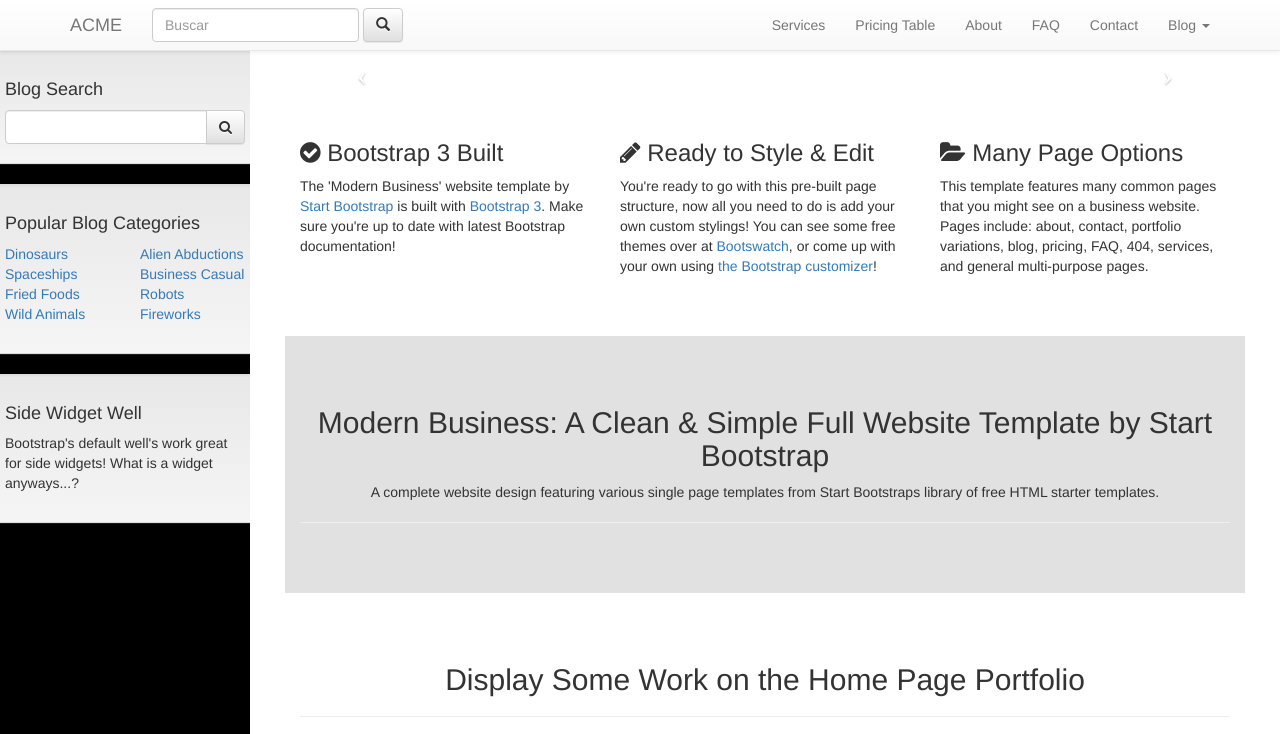
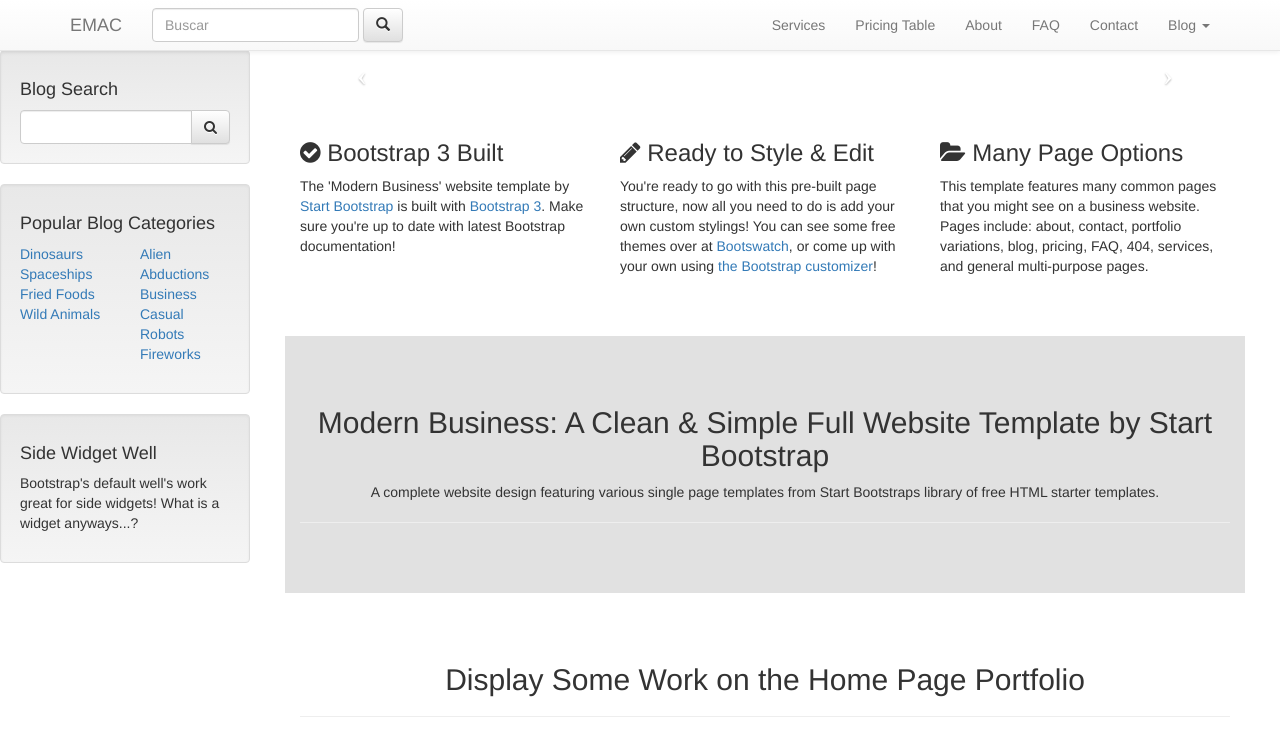
Before and after one commit to caco26i/EMAC, a plain HTML site: page index.html in a window 1280 px wide. Shown: the top 734 px of the page. Drawn offline with nearby package versions, Linux system fonts and the light colour scheme; some packages are replaced by stand-ins of ours; placeholder pictures from the web are drawn by us.

Commit message:
Se corrigen detalles de estilo del sidebar

```diff
--- a/css/sidebar.css
+++ b/css/sidebar.css
@@ -26,7 +26,6 @@
     height: 100%;
     margin-left: -250px;
     overflow-y: auto;
-    background: #000;
     -webkit-transition: all 0.5s ease;
     -moz-transition: all 0.5s ease;
     -o-transition: all 0.5s ease;
--- a/index.html
+++ b/index.html
@@ -10,10 +10,10 @@
 <head>
 
     <!-- Meta-Information -->
-    <title>ACME Inc.</title>
+    <title>EMAC</title>
     <meta charset="utf-8">
     <meta http-equiv="X-UA-Compatible" content="IE=edge,chrome=1">
-    <meta name="description" content="ACME Inc.">
+    <meta name="description" content="EMAC">
     <meta name="viewport" content="width=device-width, initial-scale=1">
 
     <!-- Vendor: Bootstrap Stylesheets http://getbootstrap.com -->
@@ -40,9 +40,7 @@
 <div id="wrapper">
      <!-- Sidebar -->
     <div id="sidebar-wrapper">
-        <div class="row">
-            <div ng-include='"templates/sidebar.html"'></div>
-        </div>
+        <div ng-include='"templates/sidebar.html"'></div>
     </div>
     <div id="page-content-wrapper">
         <div class="container-fluid">
--- a/templates/header.html
+++ b/templates/header.html
@@ -8,7 +8,7 @@
                 <span class="icon-bar"></span>
             </button>
             <!-- You'll want to use a responsive image option so this logo looks good on devices - I recommend using something like retina.js (do a quick Google search for it and you'll find it) -->
-            <a class="navbar-brand" href="#/">ACME</a>
+            <a class="navbar-brand" href="#/">EMAC</a>
         </div>
 
         <!-- Collect the nav links, forms, and other content for toggling -->
```
Also changed, not shown: partials/pricing.html (indentation only).
